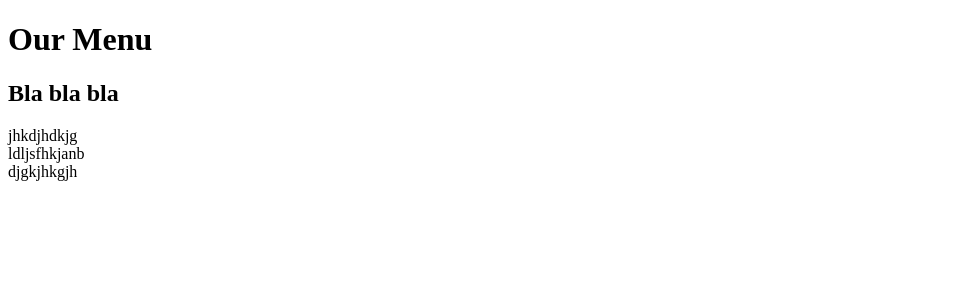
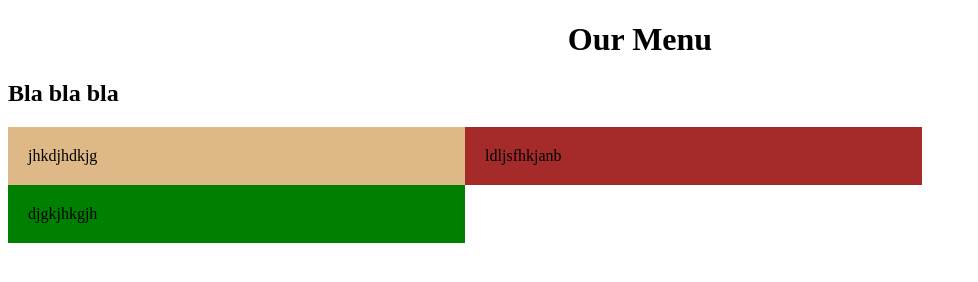
Before and after one commit to lisakur/1, a plain HTML site: page module2/index.html in a window 1280 px wide. Shown: the whole page, without its empty margins (0-978 px from the left). Drawn offline with Linux system fonts and the light colour scheme.

Commit message:
Update index.html

```diff
--- a/module2/index.html
+++ b/module2/index.html
@@ -4,7 +4,7 @@
 <meta charset="utf-8">
 <meta name="viewport" content="width=device-width, initial scale=1">
 <title>Assignment Solution for Module 2</title>
-<link rel="stylecheet" href="css/style.css">
+<link rel="stylesheet" href="css/style.css">
 </head>
 <body>
 <h1>Our Menu</h1>
```
